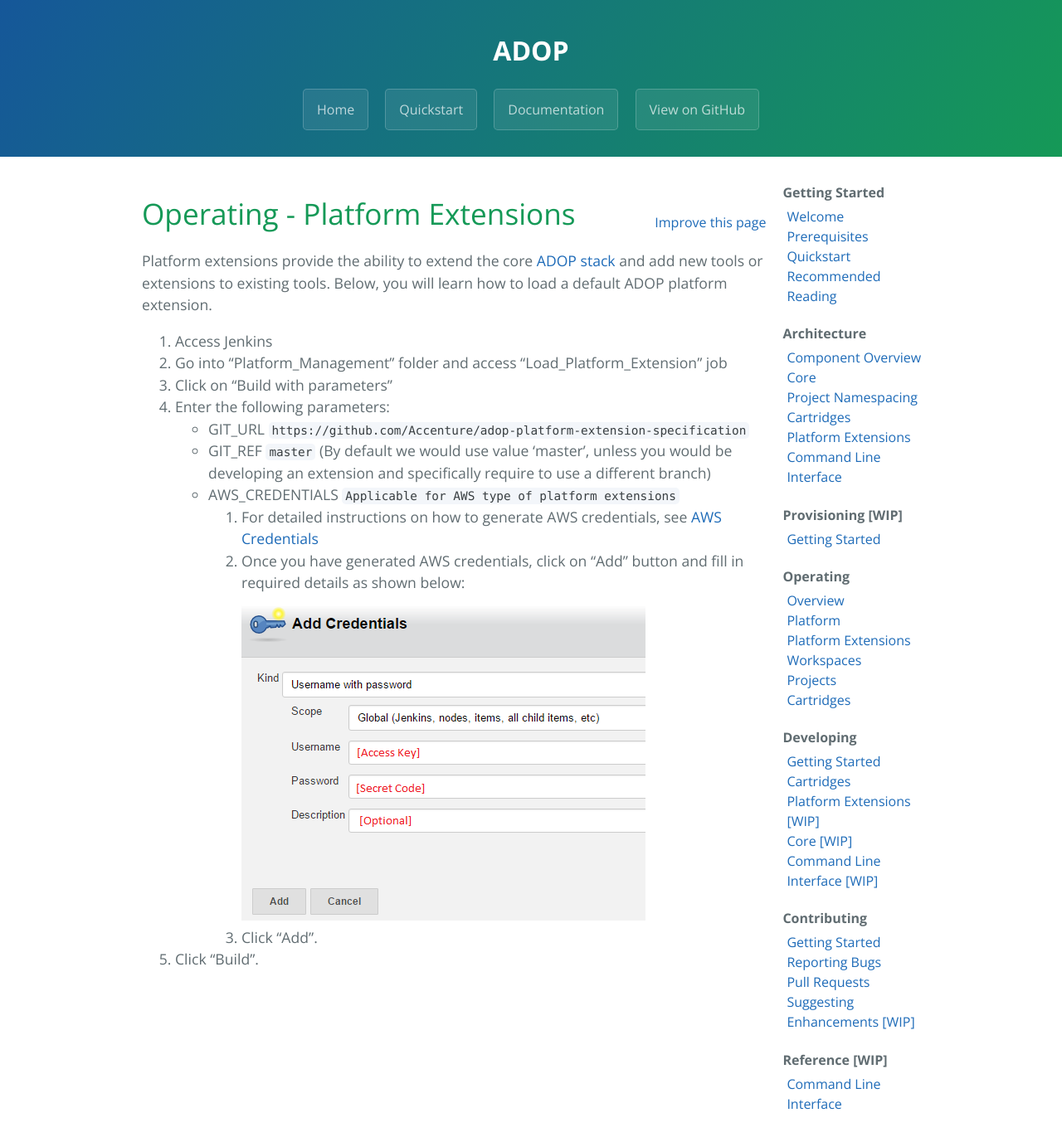
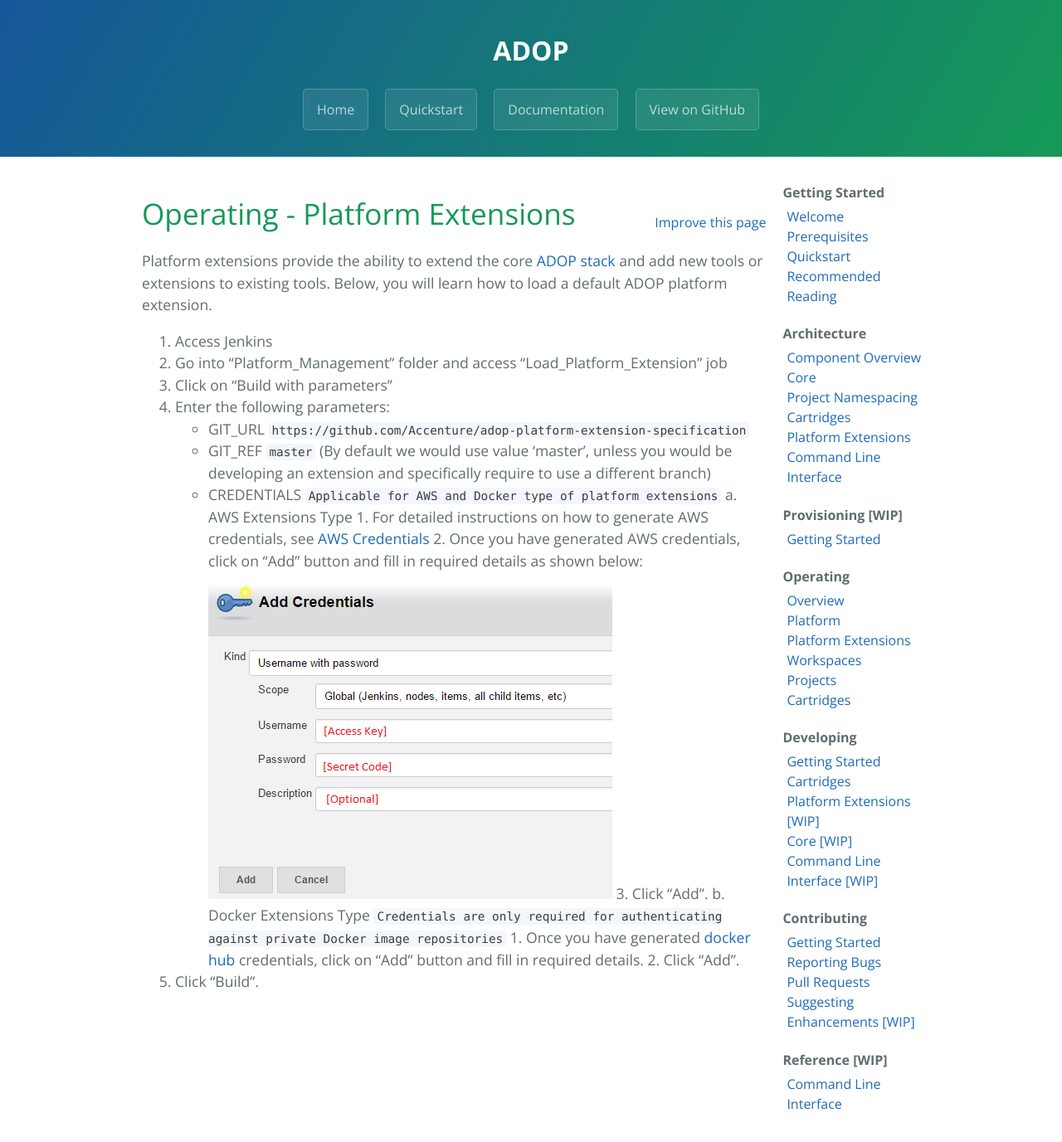
Before and after one commit to Accenture/adop-docker-compose, a Jekyll site: the page built from site/_docs/operating/platform-extensions.md, in a window 1280 px wide and 1400 px high. Shown: the top 1377 px of the window at 83% size. Built offline with Jekyll 4.4.1, drawn with Linux system fonts in a browser that asks for light colours.

Commit message:
Docker based platform support documentation.

````diff
--- a/site/_docs/operating/platform-extensions.md
+++ b/site/_docs/operating/platform-extensions.md
@@ -8,14 +8,18 @@
 Platform extensions provide the ability to extend the core [ADOP stack](/docs/operating/platform/) and add new tools or extensions to existing tools. Below, you will learn how to load a default ADOP platform extension.
 
 1. Access Jenkins
-1. Go into "Platform_Management" folder and access "Load_Platform_Extension" job
-1. Click on "Build with parameters"
-1. Enter the following parameters:
-	- GIT_URL ```https://github.com/Accenture/adop-platform-extension-specification```
+2. Go into "Platform_Management" folder and access "Load_Platform_Extension" job
+3. Click on "Build with parameters"
+4. Enter the following parameters:
+    - GIT_URL ```https://github.com/Accenture/adop-platform-extension-specification```
     - GIT_REF ```master``` (By default we would use value 'master', unless you would be developing an extension and specifically require to use a different branch)
-    - AWS_CREDENTIALS ```Applicable for AWS type of platform extensions```
-        1. For detailed instructions on how to generate AWS credentials, see <a href="http://docs.aws.amazon.com/AWSSimpleQueueService/latest/SQSGettingStartedGuide/AWSCredentials.html">AWS Credentials</a>
-        1. Once you have generated AWS credentials, click on "Add" button and fill in required details as shown below:
-        <img src="/adop-docker-compose/images/docs/platform_extension_add_cred.png" alt="Image showing what details to fill out when adding credentials for loading platform extension." />
-        1. Click "Add".
-1. Click "Build".
+    - CREDENTIALS ```Applicable for AWS and Docker type of platform extensions```
+				a. AWS Extensions Type
+					1. For detailed instructions on how to generate AWS credentials, see <a href="http://docs.aws.amazon.com/AWSSimpleQueueService/latest/SQSGettingStartedGuide/AWSCredentials.html">AWS Credentials</a>
+					2. Once you have generated AWS credentials, click on "Add" button and fill in required details as shown below:
+        	   <img src="/adop-docker-compose/images/docs/platform_extension_add_cred.png" alt="Image showing what details to fill out when adding credentials for loading platform extension." />
+					3. Click "Add".
+				b. Docker Extensions Type ``` Credentials are only required for authenticating against private Docker image repositories ```
+					1. Once you have generated [docker hub](https://hub.docker.com/) credentials, click on "Add" button and fill in required details.
+					2. Click "Add".
+5. Click "Build".
````
Also changed, not shown: site/_docs/architecture/platform-extensions.md (+18 -0 lines).
